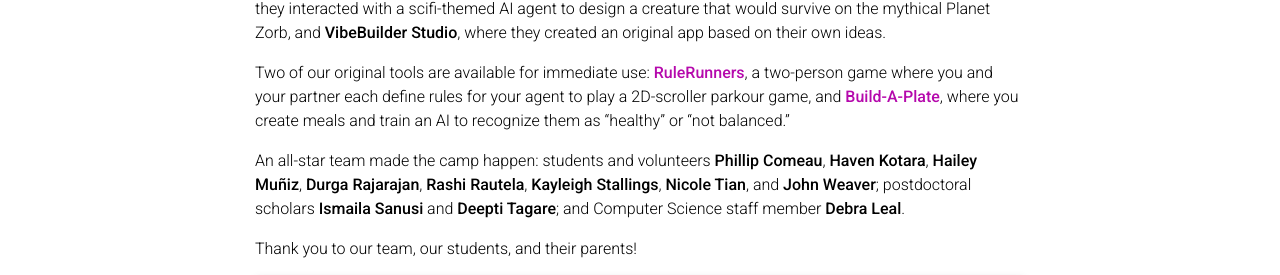
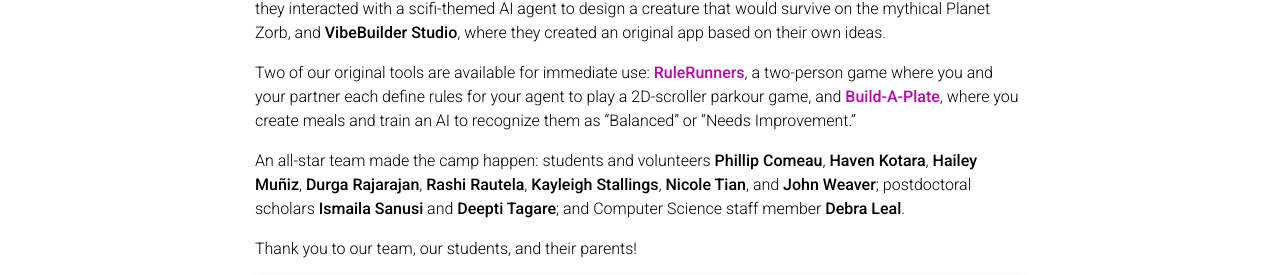
Before and after one commit to fgmart/fgmart.github.io, a Jekyll site: the page built from _news/2026-06-08-ai-for-everyone-camp.md, in a window 1280 px wide and 1333 px high. Shown: the part 442-717 px from the top of the window. Built offline with Jekyll 4.4.1, drawn with Linux system fonts in a browser that asks for light colours; full-size pictures stand in for the smaller copies a plugin makes; comment, search, counter and statistics services are not loaded; a style sheet for code colours, icons or effects is not loaded.

Commit message:
updated lingo on Build-A-Plate

```diff
--- a/_news/2026-06-08-ai-for-everyone-camp.md
+++ b/_news/2026-06-08-ai-for-everyone-camp.md
@@ -26,8 +26,8 @@
 where you and your partner each define rules for your agent to play a
 2D-scroller parkour game, and
 **[Build-A-Plate](https://build-a-plate.vercel.app/)**, where you create
-meals and train an AI to recognize them as &#147;healthy&#148; or
-&#147;not balanced.&#148;
+meals and train an AI to recognize them as &#147;Balanced&#148; or
+&#147;Needs Improvement.&#148;
 
 An all-star team made the camp happen: students and volunteers
 **Phillip Comeau**,
```
